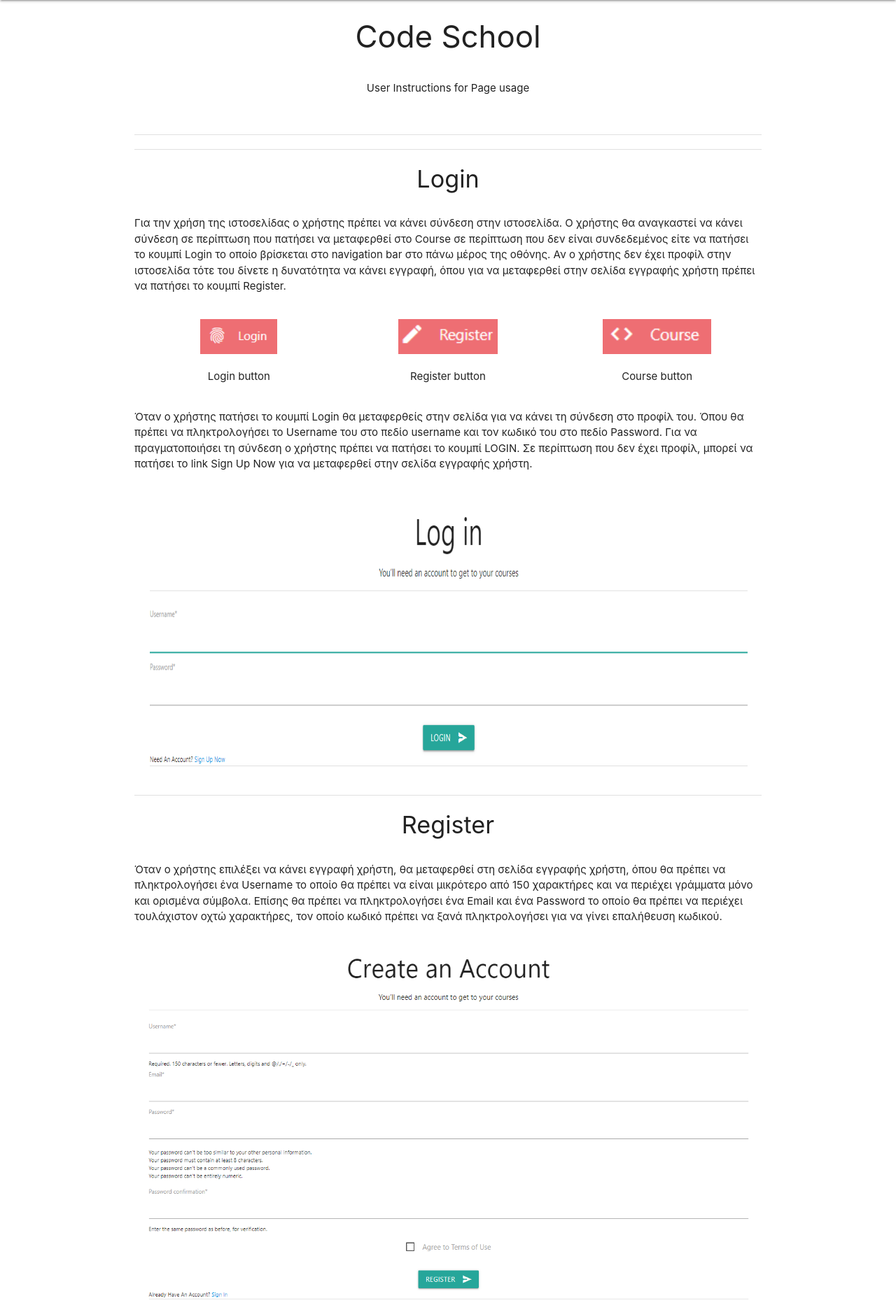
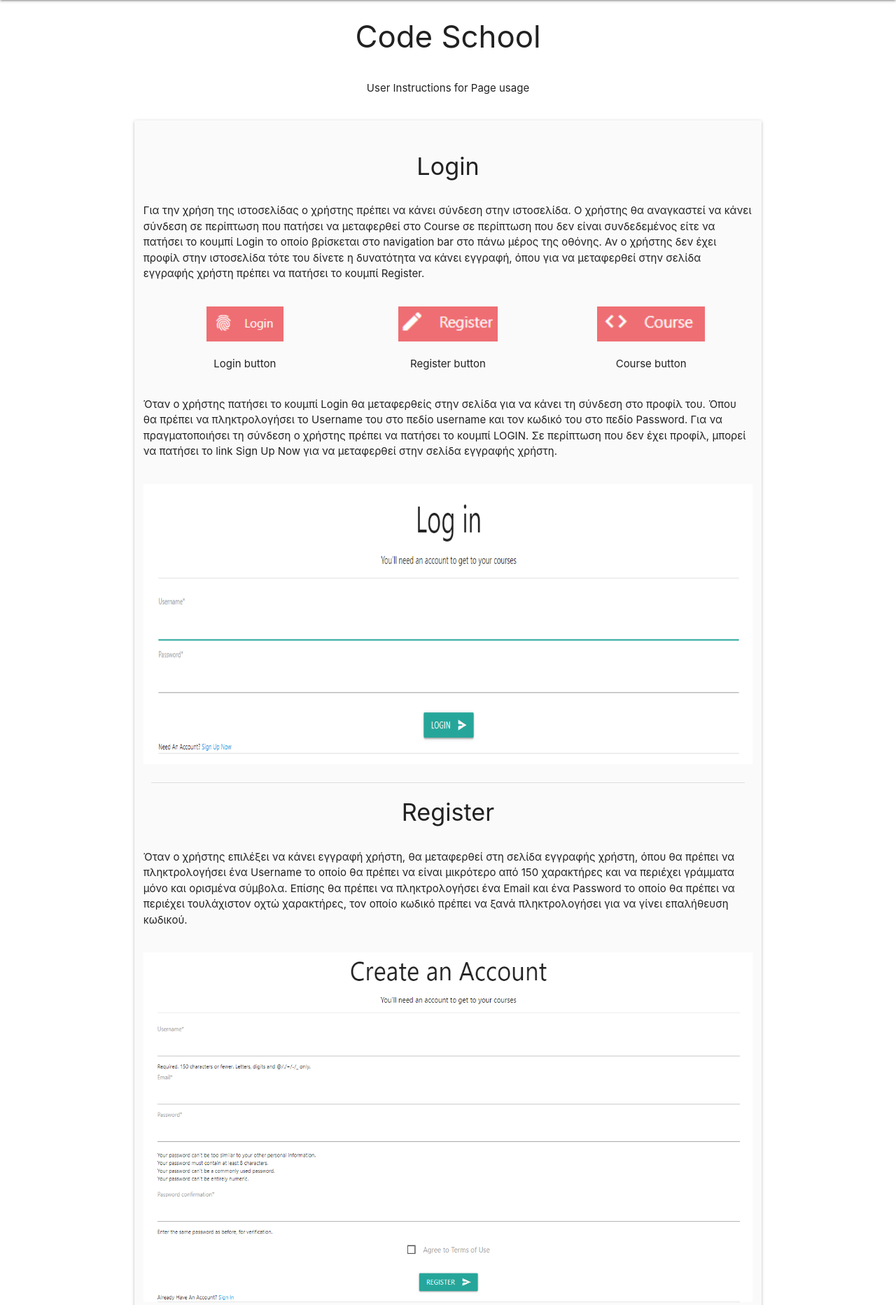
Before and after one commit to dimzog/Edu_Soft, a Django app: page /help/ in a window 1280 px wide. Shown: the part 64-1929 px from the top of the page at 70% size. Run offline with Django 3.2, Linux system fonts and the light colour scheme.

Commit message:
Visual Changes in Help page

```diff
--- a/src/templates/help.html
+++ b/src/templates/help.html
@@ -10,16 +10,16 @@
     </div>
 
 
-    <div class="container">
-        <div class="row center">
-            <p class="center-align">User Instructions for Page usage</p>
-        </div>
+    <div class="row center">
+        <p class="center-align">User Instructions for Page usage</p>
+    </div>
 
 
-        <div class="row"></div>
-        <div class="divider"></div>
-        <div class="row"></div>
-        <div class="divider"></div>
+
+    <div class="container">
+
+        <div class="col s12 m8 offset-m2 l6 offset-l3">
+        <div class="card-panel grey lighten-5 z-depth-1">
 
         <div class="row">
             <h4 class="center-align">Login</h4>
@@ -240,10 +240,8 @@
 
     </div>
 
-        <div class="row"></div>
-        <div class="divider"></div>
-        <div class="row"></div>
-
+        </div>
+        </div>
     </div>
 
 
```
